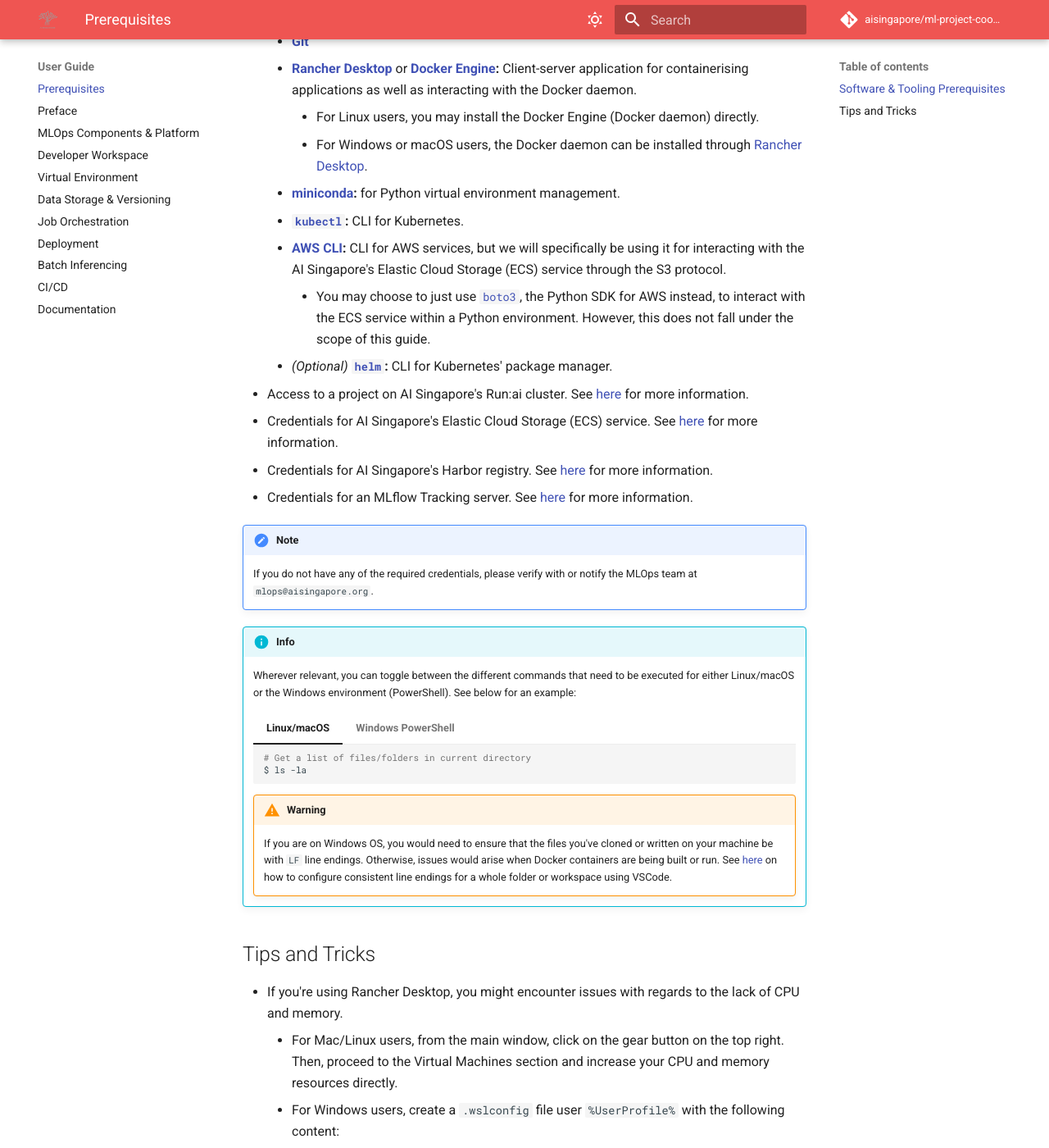
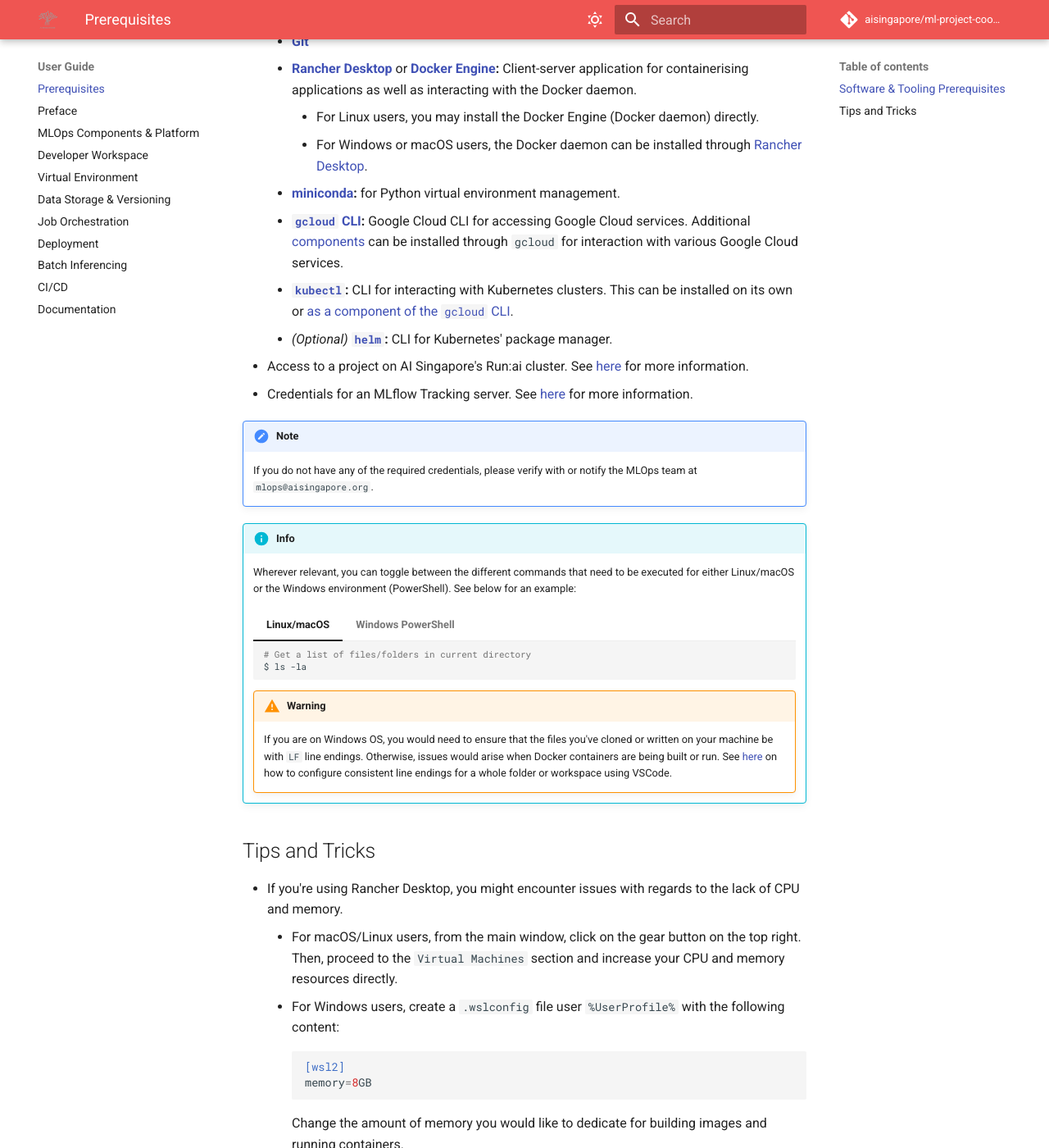
Before and after one commit to aisingapore/ml-project-cookiecutter-gcp-runai, an MkDocs documentation site: the page built from {{cookiecutter.repo_name}}/aisg-context/guide-site/docs/guide-for-user/01-prerequisites.md, in a window 1280 px wide and 1400 px high, scrolled down 577 px. Shown: the whole window at 82% size. Built offline with MkDocs 1.6.1 and Material for MkDocs 9.7.7, drawn with Linux system fonts in a browser that asks for light colours; comment, search, counter and statistics services are not loaded; the version menu is left out; some of the changed text lies outside the part shown.

Commit message:
First GCP-based edit for guide-for-user/01-prerequisites.md.

````diff
--- a/{{cookiecutter.repo_name}}/aisg-context/guide-site/docs/guide-for-user/01-prerequisites.md
+++ b/{{cookiecutter.repo_name}}/aisg-context/guide-site/docs/guide-for-user/01-prerequisites.md
@@ -29,24 +29,19 @@
           through [Rancher Desktop](https://rancherdesktop.io).
     - __[miniconda](https://conda.io/projects/conda/en/latest/user-guide/install/index.html):__
       for Python virtual environment management.
-    - __[`kubectl`](https://kubernetes.io/docs/tasks/tools/):__
-      CLI for Kubernetes.
-    - __[AWS CLI](https://docs.aws.amazon.com/cli/latest/userguide/getting-started-install.html):__ CLI for AWS services, but we will specifically be using it
-      for interacting with the AI Singapore's Elastic Cloud Storage
-      (ECS) service through the S3 protocol.
-        - You may choose to just use
-          [`boto3`](https://boto3.amazonaws.com/v1/documentation/api/latest/guide/quickstart.html),
-          the Python SDK for AWS instead, to interact with the ECS
-          service within a Python environment. However, this does
-          not fall under the scope of this guide.
+    - __[`gcloud` CLI](https://cloud.google.com/sdk/docs/install):__
+      Google Cloud CLI for accessing Google Cloud services. Additional
+      [components](https://cloud.google.com/sdk/docs/components#listing_components)
+      can be installed through `gcloud` for interaction with various
+      Google Cloud services.
+    - __[`kubectl`](https://kubernetes.io/docs/tasks/tools):__
+      CLI for interacting with Kubernetes clusters. This can be
+      installed on its own or
+      [as a component of the `gcloud` CLI](https://cloud.google.com/kubernetes-engine/docs/how-to/cluster-access-for-kubectl#install_kubectl).
     - *(Optional)* __[`helm`](https://helm.sh/docs/intro/install/):__
       CLI for Kubernetes' package manager.
 - Access to a project on AI Singapore's Run:ai cluster.
   See [here](./03-mlops-components-platform.md#runai) for more information.
-- Credentials for AI Singapore's Elastic Cloud Storage (ECS) service.
-  See [here](./03-mlops-components-platform.md#elastic-cloud-storage-ecs) for more information.
-- Credentials for AI Singapore's Harbor registry.
-  See [here](./03-mlops-components-platform.md#harbor) for more information.
 - Credentials for an MLflow Tracking server.
   See [here](./03-mlops-components-platform.md#mlflow) for more information.
 
@@ -88,9 +83,9 @@
 
 - If you're using Rancher Desktop, you might encounter issues with
   regards to the lack of CPU and memory.
-    - For Mac/Linux users, from the main window, click on the gear
+    - For macOS/Linux users, from the main window, click on the gear
       button on the top right.
-      Then, proceed to the Virtual Machines section and increase your
+      Then, proceed to the `Virtual Machines` section and increase your
       CPU and memory resources directly.
     - For Windows users, create a `.wslconfig` file user `%UserProfile%`
       with the following content:
@@ -98,8 +93,8 @@
       [wsl2]
       memory=8GB
       ```
-      Change the amount of memory to something you're comfortable with
-      giving up to build Docker images.
+      Change the amount of memory you would like to dedicate for
+      building images and running containers.
 - For Windows users, if you have both Rancher and Docker Desktop
   installed, you may need to disable the networking tunnel:
     - From the gear button on the top right, go to the WSL section
````
